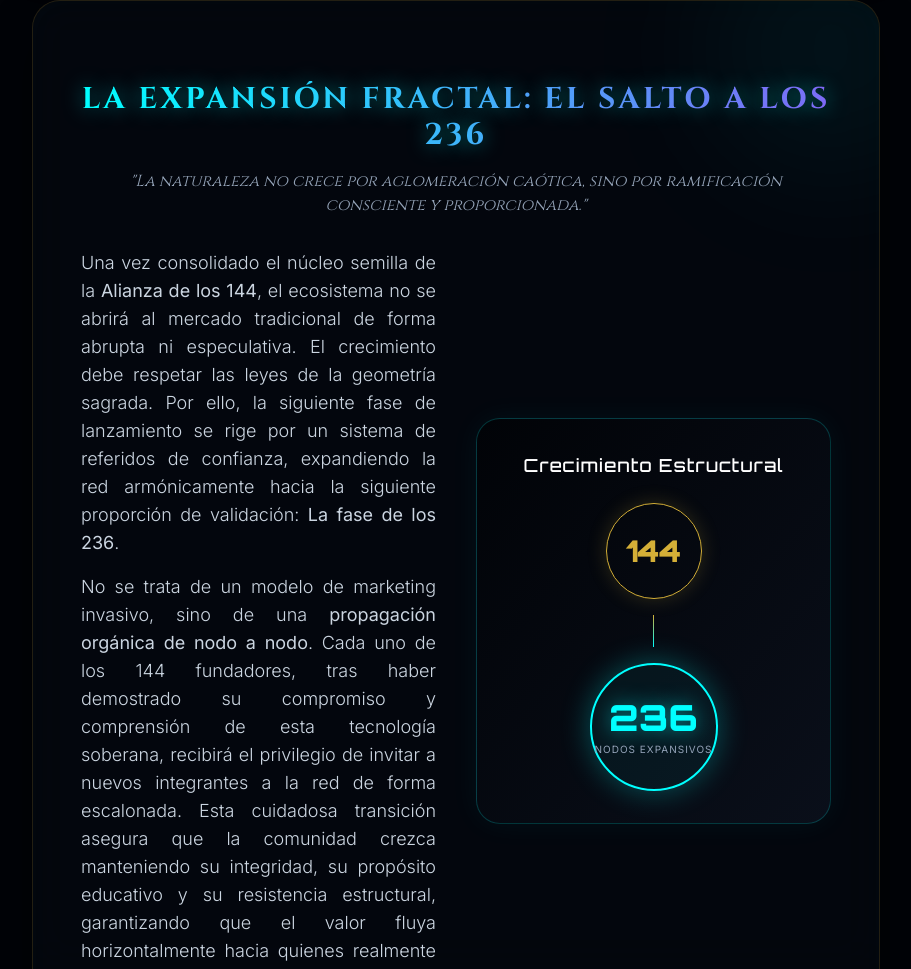
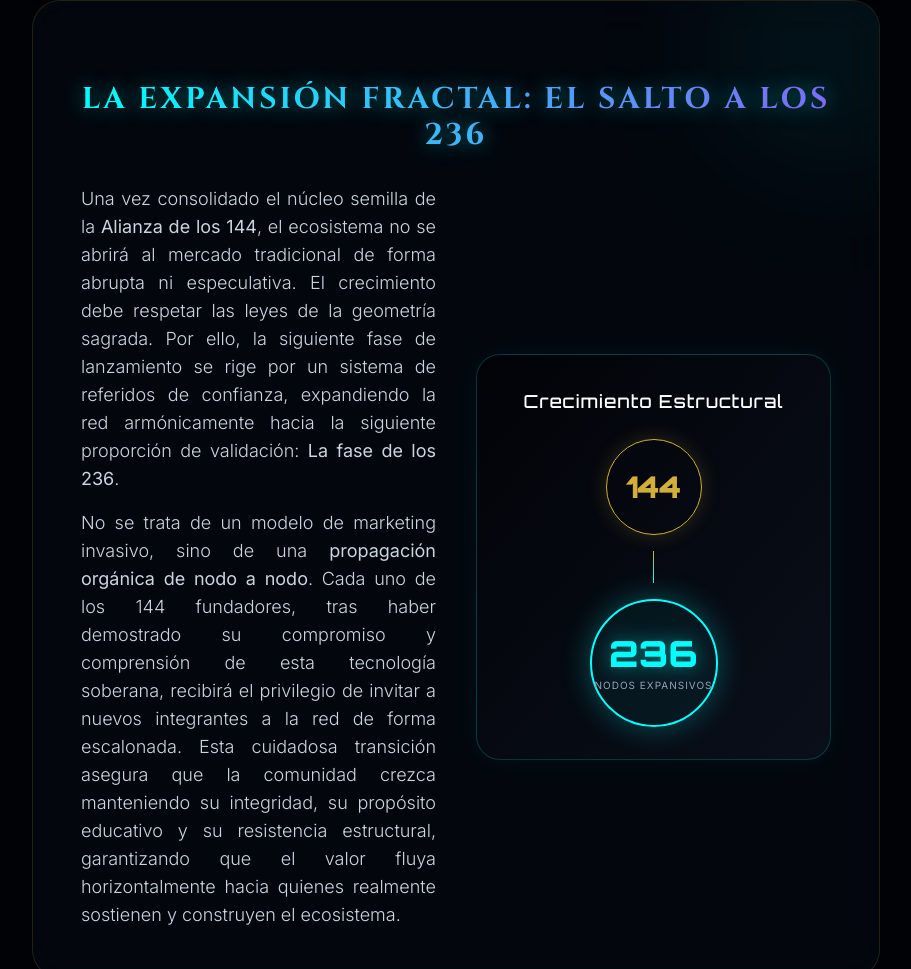
Before and after one commit to fractaltoken693/ANEFF-Soberania-Tecnologica, a plain HTML site: page index.html in a window 1280 px wide. Shown: the part 5347-6316 px from the top of the page, without its empty margins (184-1095 px from the left). Drawn offline with nearby package versions, Linux system fonts and the light colour scheme; animation ran at ten frames a second.

Commit message:
Update index.html

```diff
--- a/index.html
+++ b/index.html
@@ -318,7 +318,6 @@
                     La Expansión Fractal: El Salto a los 236
                 </h2>
                 <p class="text-slate-400 font-light max-w-2xl mx-auto italic font-cinzel">
-                    "La naturaleza no crece por aglomeración caótica, sino por ramificación consciente y proporcionada."
                 </p>
             </div>
 
```
